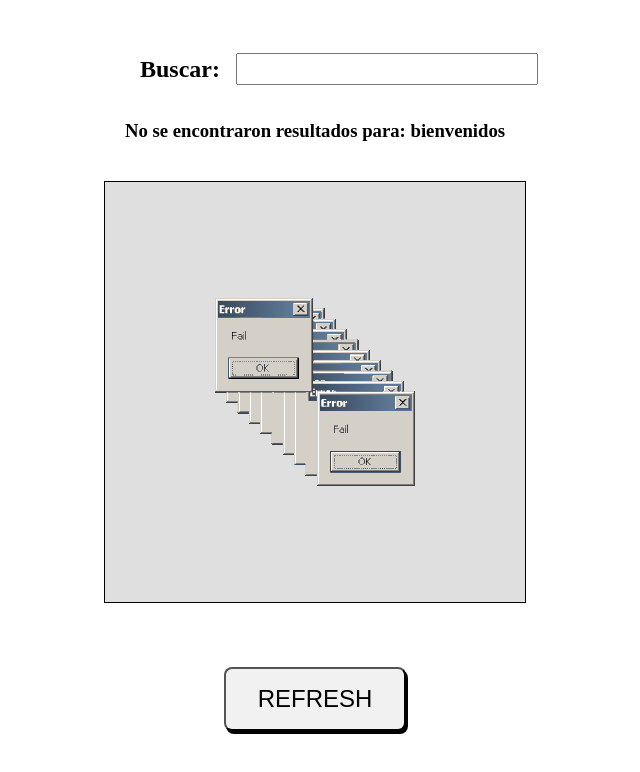
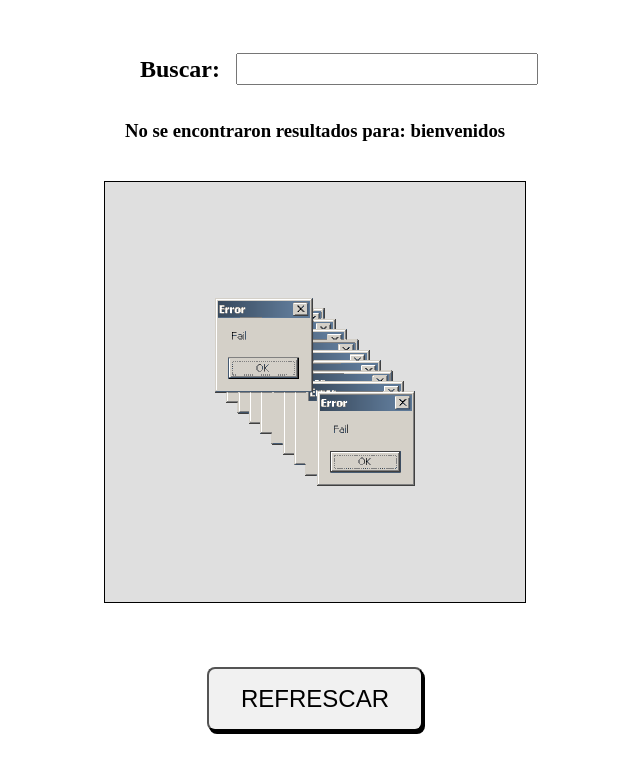
Before and after one commit to ramessj/Giphy-API, a plain HTML site: page index.html in a window 1280 px wide. Shown: the whole page, without its empty margins (325-965 px from the left). Drawn offline with Linux system fonts and the light colour scheme; no server answers.

Commit message:
El html se crea dinamicamente

```diff
--- a/app.js
+++ b/app.js
@@ -1,3 +1,23 @@
+const startApp = () =>{
+	const body = document.getElementById("body");
+	body.innerHTML = `<div class="searcher">
+	<label for="searchGif">Buscar:</label>
+	<input type="search" name="searchGif" id="searchGif" />
+
+</div>
+<div id="searchingDiv" class="searchingDiv">
+
+</div>
+
+<div class="imgContainer"><img src="#" alt="img from api" /></div>
+<div>
+		<button type="button" id="btnNewGif" class="btnNewGif">REFRESCAR</button>
+
+</div>`
+};
+
+startApp();
+
 const img = document.querySelector("img");
 
 const btnRefresh = document.getElementById("btnNewGif");
--- a/index.html
+++ b/index.html
@@ -9,20 +9,7 @@
     <script src="app.js" defer></script>
 
   </head>
-  <body>
-    <div class="searcher">
-      <label for="searchGif">Buscar:</label>
-      <input type="search" name="searchGif" id="searchGif" />
+  <body id="body">
 
-    </div>
-    <div id="searchingDiv" class="searchingDiv">
-
-    </div>
-
-    <div class="imgContainer"><img src="#" alt="img from api" /></div>
-    <div>
-        <button type="button" id="btnNewGif" class="btnNewGif">REFRESH</button>
-
-    </div>
 </body>
 </html>
```
